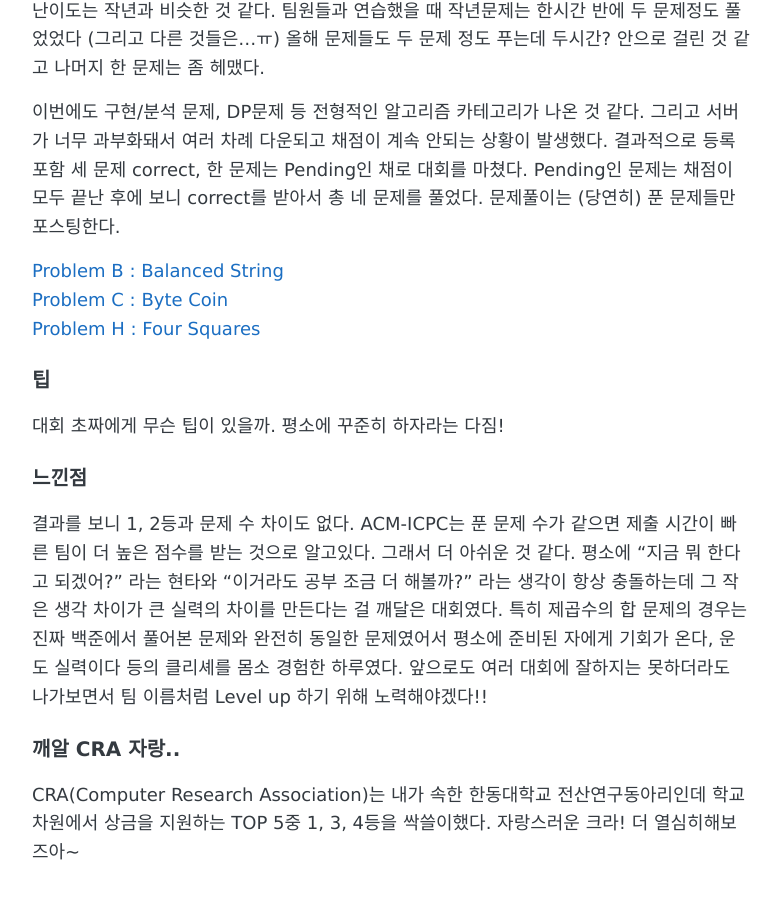
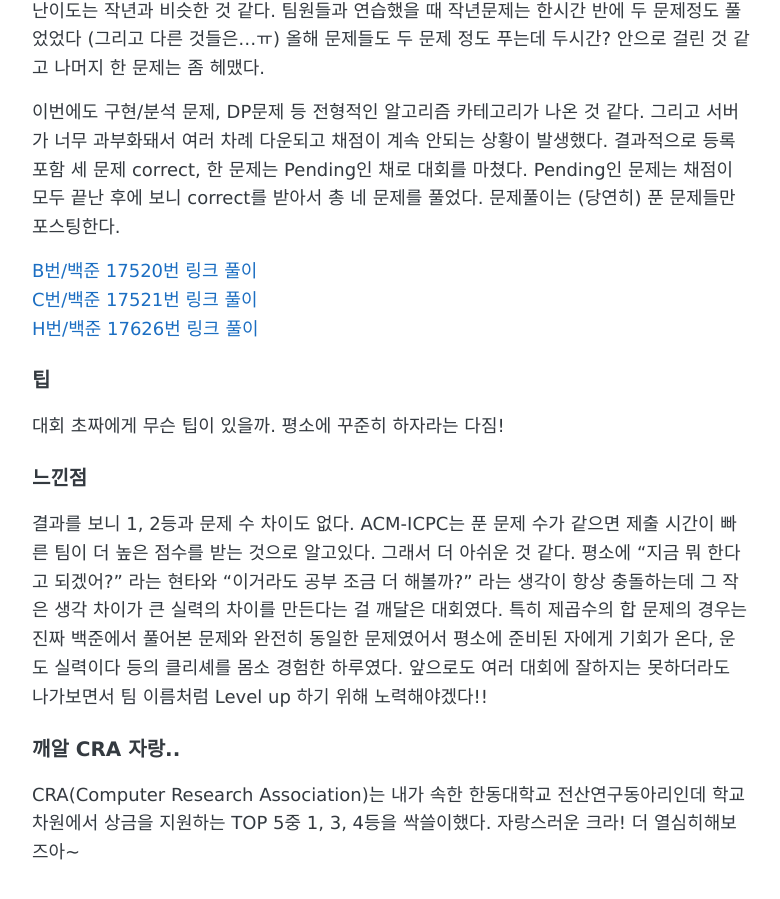
Before and after one commit to sihyungyou/sihyungyou.github.io, a Jekyll site: the page built from _posts/2019-10-05-acmicpc2019.md, in a window 1280 px wide and 900 px high, scrolled down 1839 px. Shown: the whole window, without its empty margins (248-1028 px from the left). Built offline with Jekyll 4.4.1, drawn with Linux system fonts in a browser that asks for light colours; comment, search, counter and statistics services are not loaded.

Commit message:
acmicpc2019

```diff
--- a/_posts/2019-10-05-acmicpc2019.md
+++ b/_posts/2019-10-05-acmicpc2019.md
@@ -33,9 +33,9 @@ comments: true
 
 이번에도 구현/분석 문제, DP문제 등 전형적인 알고리즘 카테고리가 나온 것 같다. 그리고 서버가 너무 과부화돼서 여러 차례 다운되고 채점이 계속 안되는 상황이 발생했다. 결과적으로 등록 포함 세 문제 correct, 한 문제는 Pending인 채로 대회를 마쳤다. Pending인 문제는 채점이 모두 끝난 후에 보니 correct를 받아서 총 네 문제를 풀었다. 문제풀이는 (당연히) 푼 문제들만 포스팅한다.
 
-[Problem B : Balanced String](https://sihyungyou.github.io/acmicpc2019-B/)
-[Problem C : Byte Coin](https://sihyungyou.github.io/acmicpc2019-C/)
-[Problem H : Four Squares](https://sihyungyou.github.io/acmicpc2019-H/)
+[B번/백준 17520번 링크](https://www.acmicpc.net/problem/17520) [풀이](https://sihyungyou.github.io/acmicpc2019-B/)
+[C번/백준 17521번 링크](https://www.acmicpc.net/problem/17521) [풀이](https://sihyungyou.github.io/acmicpc2019-C/)
+[H번/백준 17626번 링크](https://www.acmicpc.net/problem/17626) [풀이](https://sihyungyou.github.io/acmicpc2019-H/)
 
 ### 팁
 대회 초짜에게 무슨 팁이 있을까. 평소에 꾸준히 하자라는 다짐!
```
